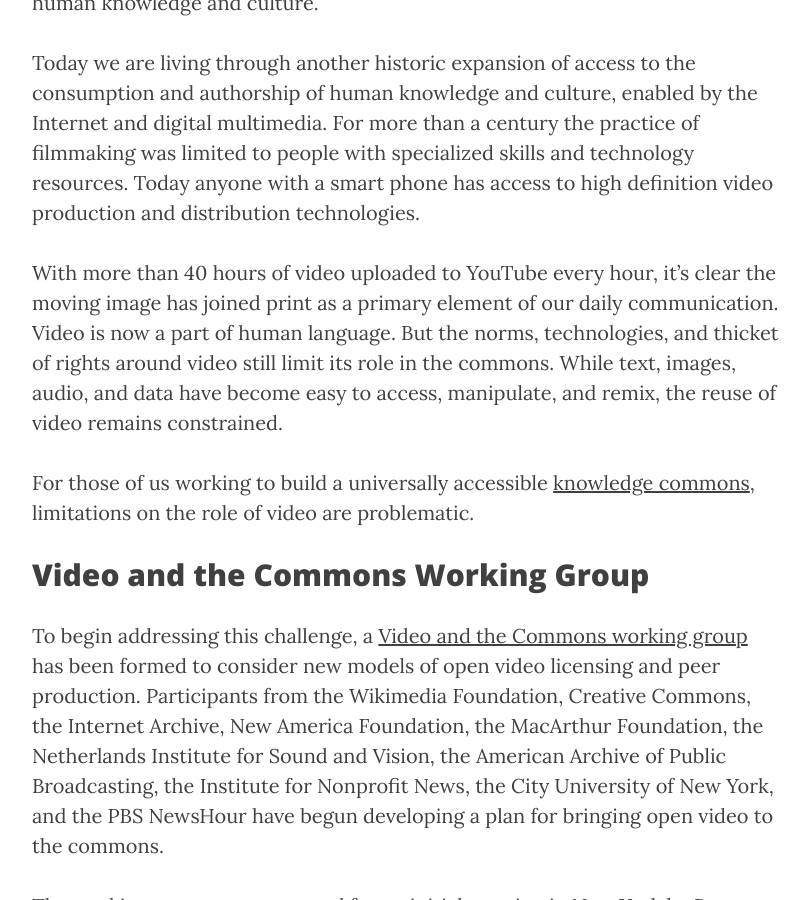
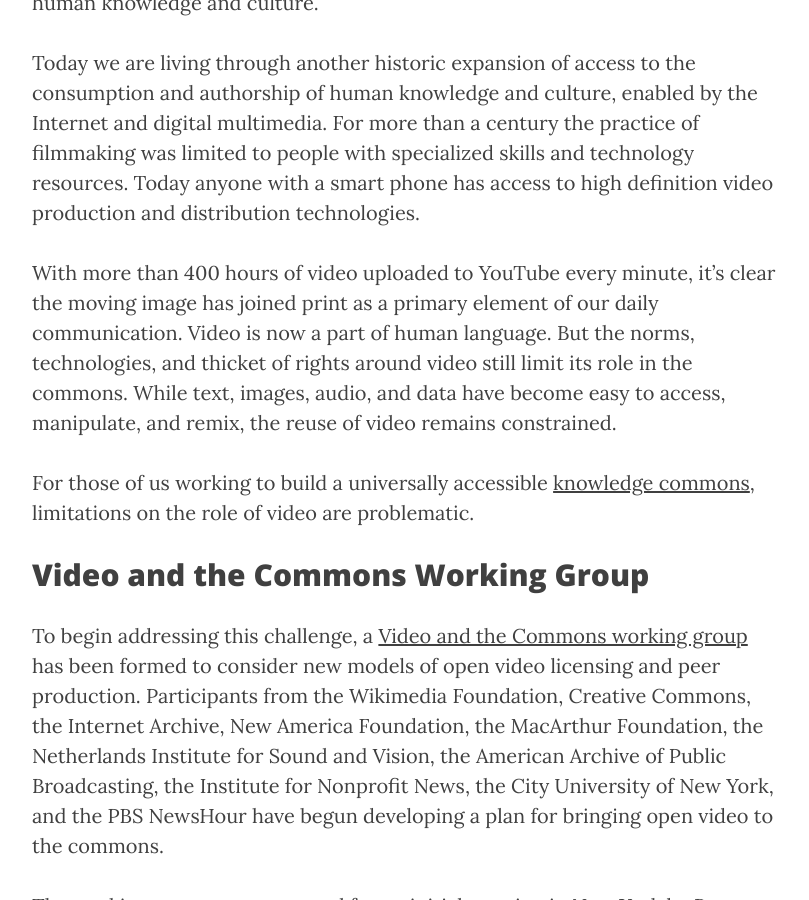
Before and after one commit to jackbrighton/jackbrighton.github.io, a Jekyll site: the page built from _posts/2016-02-07-open-video.md, in a window 1280 px wide and 900 px high, scrolled down 850 px. Shown: the whole window, without its empty margins (233-1042 px from the left). Built offline with Jekyll 4.4.1, drawn with Linux system fonts in a browser that asks for light colours; nearby versions of some CDN libraries.

Commit message:
correct values for youtube video uploads

```diff
--- a/_posts/2016-02-07-open-video.md
+++ b/_posts/2016-02-07-open-video.md
@@ -10,7 +10,7 @@
 
 Today we are living through another historic expansion of access to the consumption and authorship of human knowledge and culture, enabled by the Internet and digital multimedia. For more than a century the practice of filmmaking was limited to people with specialized skills and technology resources. Today anyone with a smart phone has access to high definition video production and distribution technologies.
 
-With more than 40 hours of video uploaded to YouTube every hour, it’s clear the moving image has joined print as a primary element of our daily communication.  Video is now a part of human language. But the norms, technologies, and thicket of rights around video still limit its role in the commons. While text, images, audio, and data have become easy to access, manipulate, and remix, the reuse of video remains constrained.
+With more than 400 hours of video uploaded to YouTube every minute, it’s clear the moving image has joined print as a primary element of our daily communication.  Video is now a part of human language. But the norms, technologies, and thicket of rights around video still limit its role in the commons. While text, images, audio, and data have become easy to access, manipulate, and remix, the reuse of video remains constrained.
 
 For those of us working to build a universally accessible [knowledge commons](https://en.wikipedia.org/wiki/Knowledge_commons), limitations on the role of video are problematic.
 
```
